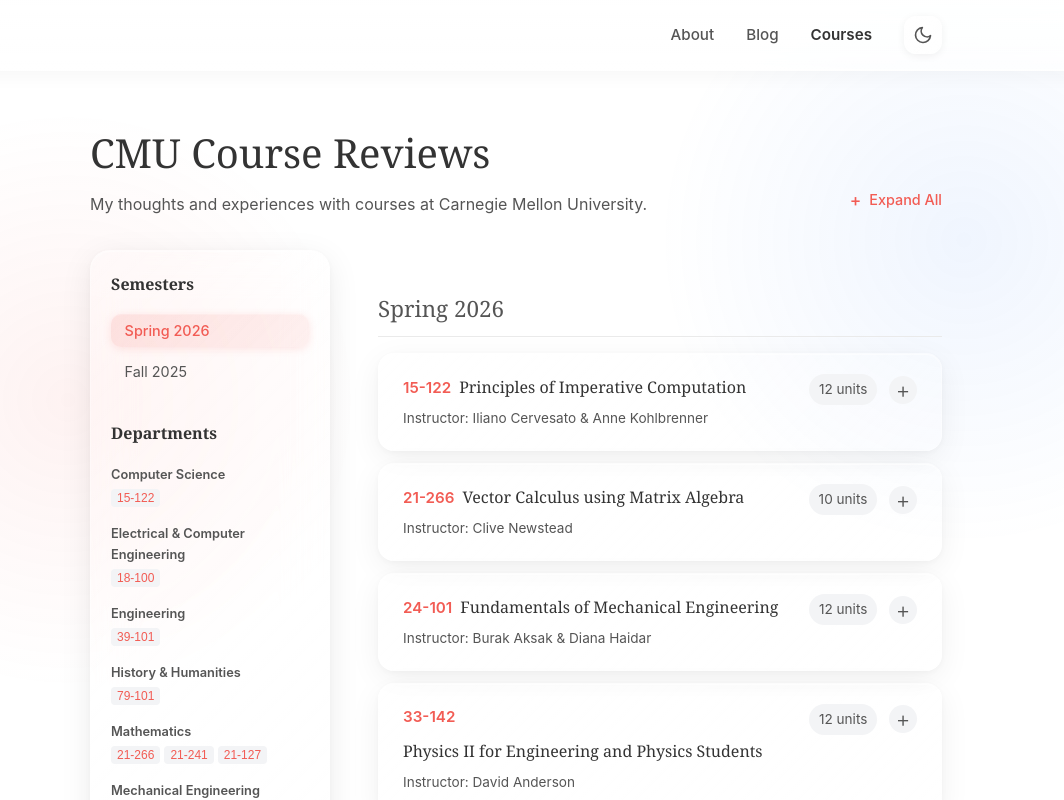
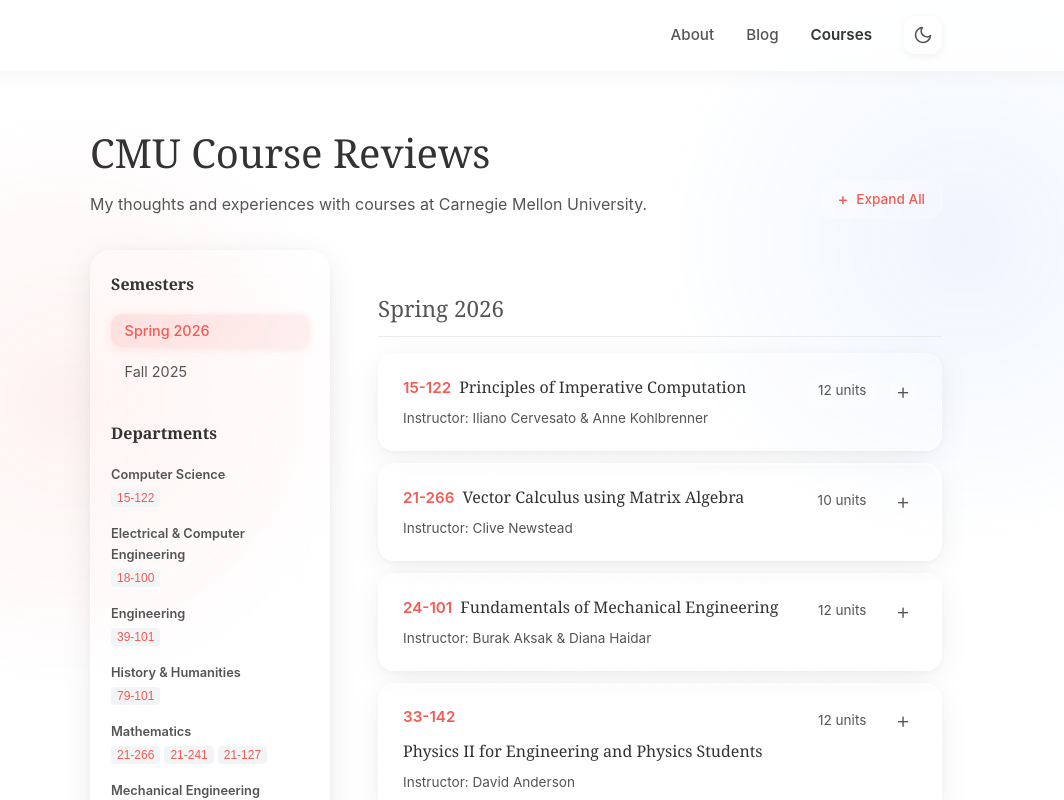
Before and after one commit to darrenpintoo/darrenpintoo.github.io, a React (Vite) app: page /courses in a window 1280 px wide. Shown: the top 800 px of the page, without its empty margins (124-1188 px from the left). Built offline with nearby package versions, Linux system fonts and the light colour scheme.

Commit message:
all liquid glass

```diff
--- a/src/index.css
+++ b/src/index.css
@@ -653,10 +653,21 @@
 .course-units {
   font-size: 0.85rem;
   color: var(--text-secondary);
-  background: var(--stat-bg);
+  /* Consistent Glass - matches card styling */
+  background: linear-gradient(135deg,
+      rgba(255, 255, 255, 0.35) 0%,
+      rgba(255, 255, 255, 0.15) 100%);
+  border: 1px solid rgba(255, 255, 255, 0.2);
   padding: 0.25rem 0.6rem;
   border-radius: 20px;
-  transition: color 0.3s, background 0.3s;
+  transition: all 0.3s;
+}
+
+[data-theme="dark"] .course-units {
+  background: linear-gradient(135deg,
+      rgba(255, 255, 255, 0.1) 0%,
+      rgba(255, 255, 255, 0.03) 100%);
+  border-color: rgba(255, 255, 255, 0.08);
 }
 
 .course-expand-icon {
@@ -669,12 +680,24 @@
   align-items: center;
   justify-content: center;
   border-radius: 50%;
-  background: var(--stat-bg);
+  /* Consistent Glass */
+  background: linear-gradient(135deg,
+      rgba(255, 255, 255, 0.35) 0%,
+      rgba(255, 255, 255, 0.15) 100%);
+  border: 1px solid rgba(255, 255, 255, 0.2);
   transition: all 0.3s;
+}
+
+[data-theme="dark"] .course-expand-icon {
+  background: linear-gradient(135deg,
+      rgba(255, 255, 255, 0.1) 0%,
+      rgba(255, 255, 255, 0.03) 100%);
+  border-color: rgba(255, 255, 255, 0.08);
 }
 
 .course-card:hover .course-expand-icon {
   background: var(--accent);
+  border-color: var(--accent);
   color: white;
 }
 
@@ -743,23 +766,34 @@
 }
 
 .text-action-btn {
-  background: none;
-  border: none;
+  /* Consistent Glass - matches card styling */
+  background: linear-gradient(135deg,
+      rgba(255, 255, 255, 0.35) 0%,
+      rgba(255, 255, 255, 0.15) 100%);
+  border: 1px solid rgba(255, 255, 255, 0.2);
+  border-radius: 12px;
   font-family: var(--font-sans);
-  font-size: 0.9rem;
+  font-size: 0.85rem;
   font-weight: 500;
   color: var(--accent);
   cursor: pointer;
-  padding: 0.5rem 0;
-  transition: opacity 0.2s;
+  padding: 0.5rem 1rem;
+  transition: all 0.3s;
   display: flex;
   align-items: center;
   gap: 0.5rem;
 }
 
+[data-theme="dark"] .text-action-btn {
+  background: linear-gradient(135deg,
+      rgba(255, 255, 255, 0.1) 0%,
+      rgba(255, 255, 255, 0.03) 100%);
+  border-color: rgba(255, 255, 255, 0.08);
+}
+
 .text-action-btn:hover {
-  opacity: 0.7;
-  text-decoration: underline;
+  border-color: var(--accent);
+  transform: translateY(-1px);
 }
 
 /* New Sidebar Layout */
```
